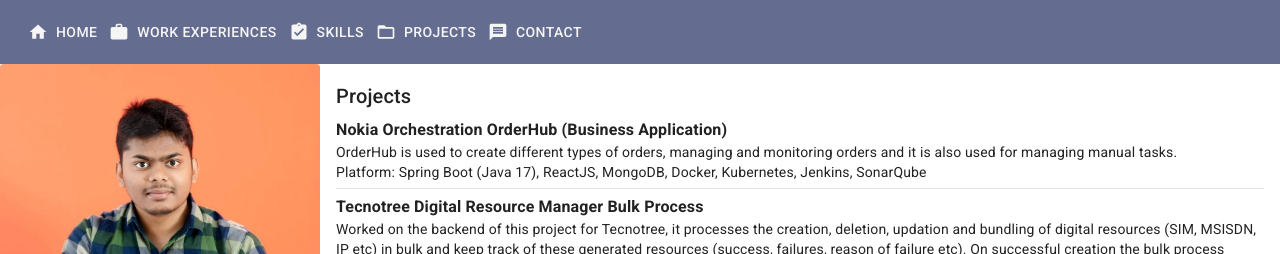
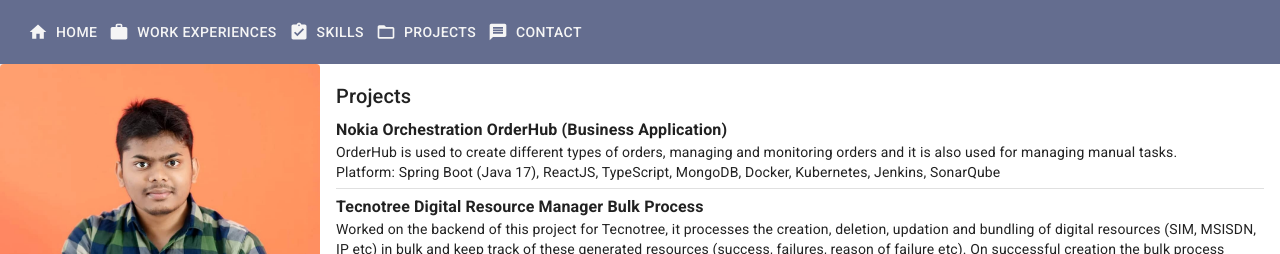
Before and after one commit to saimulhq/portfolio, a React (Create React App) app: page /portfolio/projects in a window 1280 px wide. Shown: the top 254 px of the page. Built offline with nearby package versions, Linux system fonts and the light colour scheme.

Commit message:
minor change

```diff
--- a/src/mappings/projects.js
+++ b/src/mappings/projects.js
@@ -8,7 +8,7 @@
         description:
             'OrderHub is used to create different types of orders, managing and monitoring orders and it is also used for managing manual tasks.',
         platform:
-            'Spring Boot (Java 17), ReactJS, MongoDB, Docker, Kubernetes, Jenkins, SonarQube'
+            'Spring Boot (Java 17), ReactJS, TypeScript, MongoDB, Docker, Kubernetes, Jenkins, SonarQube'
     },
     {
         title: 'Tecnotree Digital Resource Manager Bulk Process',
```
